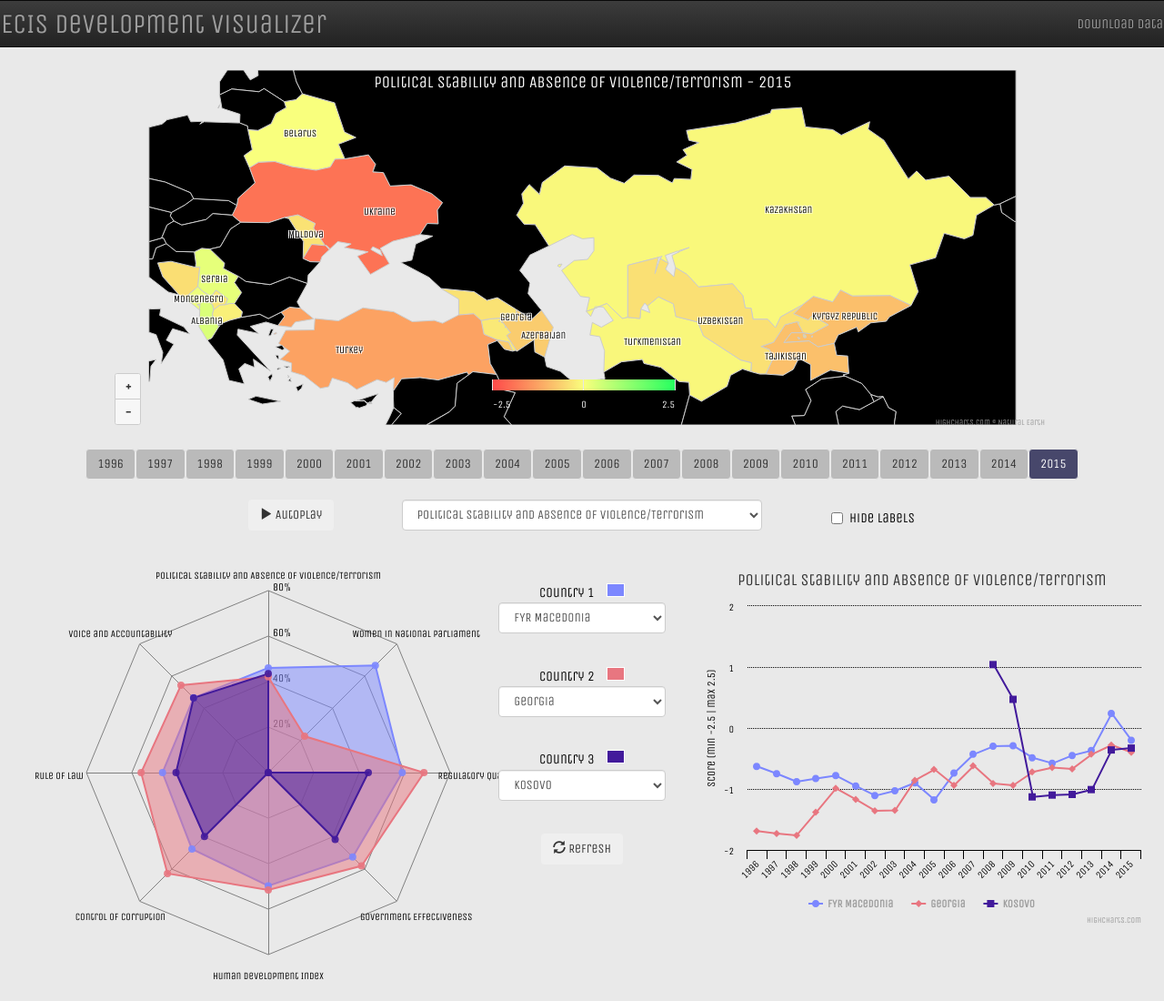
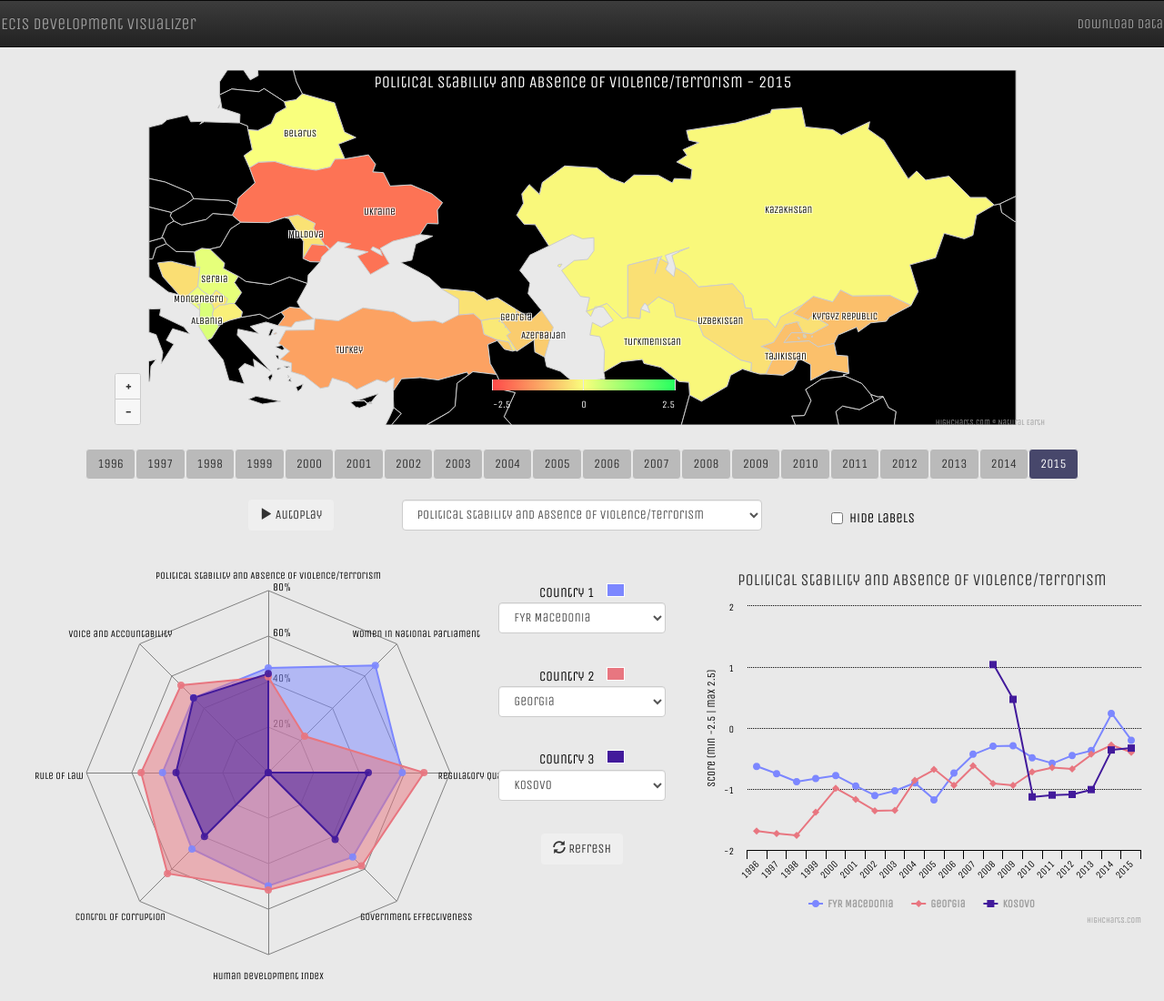
Before and after one commit to vladimiriii/ecis-status-tracker, a plain HTML site: page index.html in a window 1280 px wide. Shown: the top 1100 px of the page at 91% size. Drawn offline with nearby package versions, Linux system fonts and the light colour scheme.

Commit message:
Removed nav bar styling

```diff
--- a/static/css/style.css
+++ b/static/css/style.css
@@ -17,36 +17,6 @@ body {
   shape-rendering: crispEdges;
 }
 
-.navbar-brand {
-	font-size: 30px;
-}
-/*
-.bar {
-  fill: red;
-}
-
-.solidArc:hover {
-  fill: #4F4F4F ;
-}
-
-.solidArc {
-    -moz-transition: all 0.3s;
-    -o-transition: all 0.3s;
-    -webkit-transition: all 0.3s;
-    transition: all 0.3s;
-}
-
-.x.axis path {
-  display: none;
-}
-
-.aster-score {
-  line-height: 0.5;
-  font-family: UnicaOne, sans-serif;
-  font-size: 15px;
-  font-color: #000000;
-}
-*/
 /* Radar Chart */
 svg {
   font-size: 13px;
```
